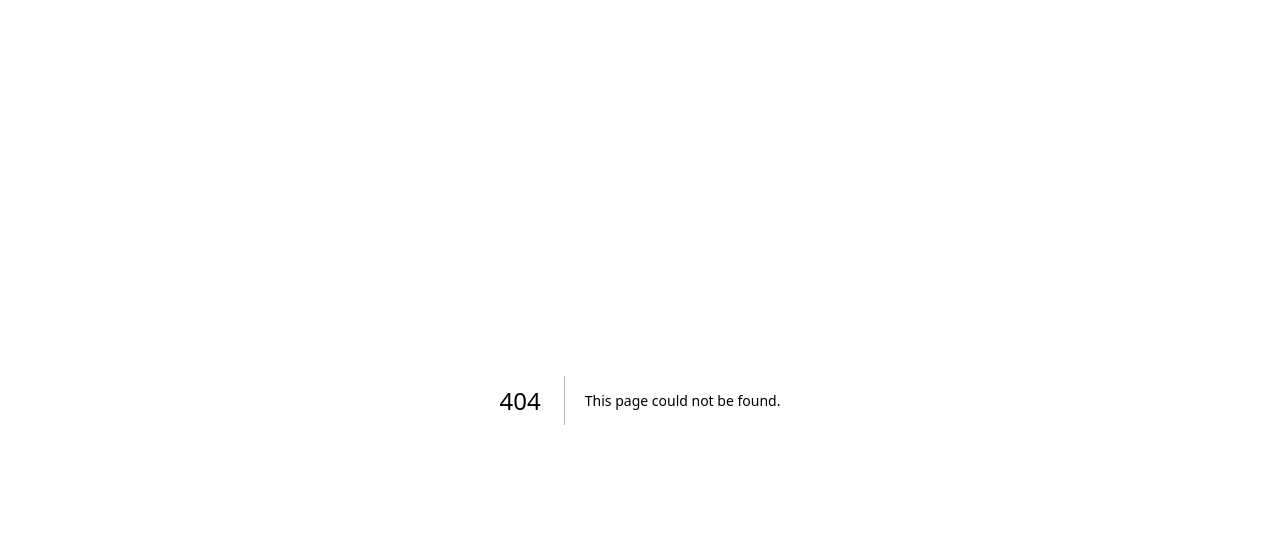
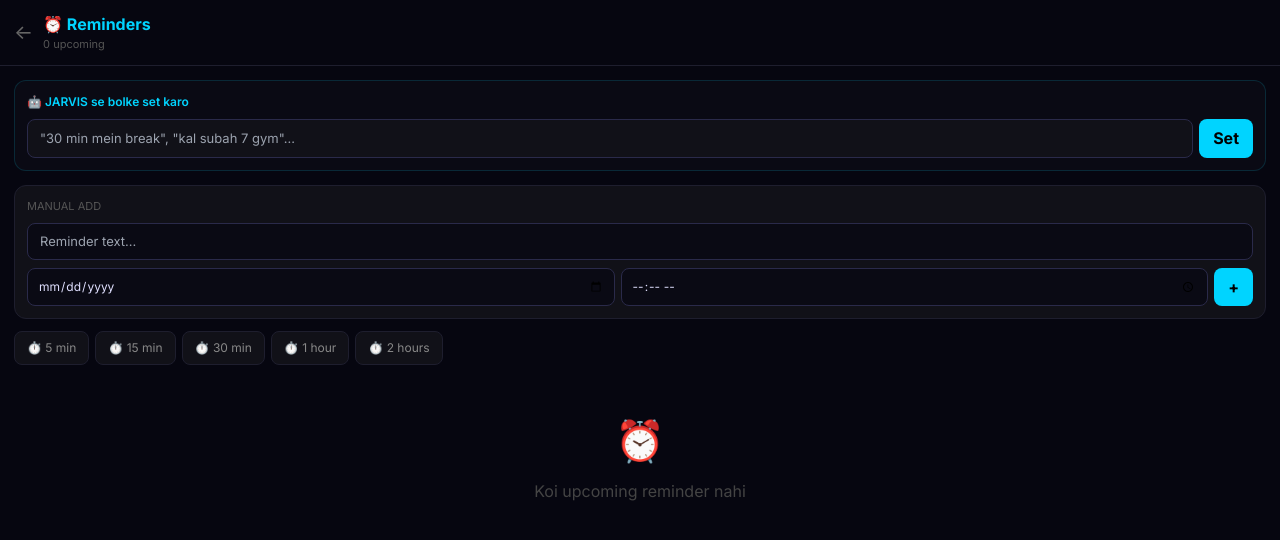
Before and after one commit to prashant998132-cpu/Apple50, a Next.js app: page /reminders in a window 1280 px wide. Before the commit this address had no page. Shown: the top 540 px of the page. Built offline with nearby package versions, Linux system fonts and the light colour scheme.

Commit message:
JARVIS v22: app/reminders/page.tsx

```diff
--- /dev/null
+++ b/app/reminders/page.tsx
@@ -0,0 +1,152 @@
+'use client'
+import React, { useState, useEffect } from 'react'
+import { useRouter } from 'next/navigation'
+import { addReminder, getReminders, deleteReminder, type Reminder } from '@/lib/reminders'
+
+export default function RemindersPage() {
+  const router = useRouter()
+  const [reminders, setReminders] = useState<Reminder[]>([])
+  const [text, setText] = useState('')
+  const [date, setDate] = useState('')
+  const [time, setTime] = useState('')
+  const [aiInput, setAiInput] = useState('')
+  const [aiLoading, setAiLoading] = useState(false)
+  const [added, setAdded] = useState(false)
+
+  useEffect(() => { load() }, [])
+
+  const load = () => {
+    if (typeof window !== 'undefined') setReminders(getReminders())
+  }
+
+  const handleAdd = () => {
+    if (!text.trim() || !time) return
+    const now = new Date()
+    const target = new Date(`${date || now.toISOString().slice(0, 10)}T${time}`)
+    addReminder(text.trim(), target.getTime())
+    setText(''); setTime(''); setDate('')
+    setAdded(true); setTimeout(() => setAdded(false), 2000)
+    load()
+  }
+
+  const handleDelete = (id: string) => { deleteReminder(id); load() }
+
+  const parseWithAI = async () => {
+    if (!aiInput.trim()) return
+    setAiLoading(true)
+    try {
+      const now = new Date()
+      const res = await fetch('/api/stream', {
+        method: 'POST', headers: { 'Content-Type': 'application/json' },
+        body: JSON.stringify({
+          messages: [{ role: 'user', content: `Parse: "${aiInput}"\nCurrent: ${now.toISOString()}\nReturn ONLY JSON: {"message":"what to remind","isoTime":"ISO datetime string"}\nFor "30 min mein" → add 30 mins to current time.` }],
+          mode: 'flash', noStream: true,
+        }),
+      })
+      const d = await res.json()
+      const match = (d.content || '').match(/\{[^}]+\}/)
+      if (match) {
+        const p = JSON.parse(match[0])
+        if (p.message && p.isoTime) {
+          addReminder(p.message, new Date(p.isoTime).getTime())
+          setAiInput(''); load()
+          setAdded(true); setTimeout(() => setAdded(false), 2000)
+        }
+      }
+    } catch {}
+    setAiLoading(false)
+  }
+
+  const quickAdd = (mins: number, msg: string) => {
+    addReminder(msg, Date.now() + mins * 60000)
+    load(); setAdded(true); setTimeout(() => setAdded(false), 1500)
+  }
+
+  const now = Date.now()
+  const upcoming = reminders.filter(r => !r.fired && r.fireAt > now).sort((a, b) => a.fireAt - b.fireAt)
+  const past = reminders.filter(r => r.fired || r.fireAt <= now)
+
+  const fmt = (ts: number) => {
+    const d = new Date(ts)
+    const diff = ts - now
+    if (diff < 0) return `${d.toLocaleTimeString('en-IN', { hour: '2-digit', minute: '2-digit' })} (beet gaya)`
+    if (diff < 3600000) return `${Math.round(diff / 60000)} min mein`
+    if (diff < 86400000) return d.toLocaleTimeString('en-IN', { hour: '2-digit', minute: '2-digit' })
+    return d.toLocaleDateString('en-IN') + ' ' + d.toLocaleTimeString('en-IN', { hour: '2-digit', minute: '2-digit' })
+  }
+
+  return (
+    <div style={{ background: '#060610', minHeight: '100vh', display: 'flex', flexDirection: 'column' }}>
+      <div style={{ display: 'flex', alignItems: 'center', gap: 10, padding: '12px 14px', borderBottom: '1px solid #1e1e2e' }}>
+        <button onClick={() => router.push('/')} style={{ background: 'none', border: 'none', color: '#666', fontSize: 20, cursor: 'pointer' }}>←</button>
+        <div>
+          <div style={{ color: '#00d4ff', fontWeight: 700, fontSize: 16 }}>⏰ Reminders</div>
+          <div style={{ color: '#555', fontSize: 11 }}>{upcoming.length} upcoming</div>
+        </div>
+        {added && <div style={{ marginLeft: 'auto', color: '#22c55e', fontSize: 12 }}>✅ Set!</div>}
+      </div>
+
+      <div style={{ flex: 1, overflowY: 'auto', padding: 14 }}>
+        {/* AI Natural Language */}
+        <div style={{ background: '#0a0a14', border: '1px solid rgba(0,212,255,0.15)', borderRadius: 12, padding: 12, marginBottom: 14 }}>
+          <div style={{ color: '#00d4ff', fontSize: 12, marginBottom: 8, fontWeight: 600 }}>🤖 JARVIS se bolke set karo</div>
+          <div style={{ display: 'flex', gap: 6 }}>
+            <input value={aiInput} onChange={e => setAiInput(e.target.value)} onKeyDown={e => e.key === 'Enter' && parseWithAI()}
+              placeholder='"30 min mein break", "kal subah 7 gym"...'
+              style={{ flex: 1, background: '#111118', border: '1px solid #2a2a4a', borderRadius: 8, padding: '9px 12px', color: '#e0e0ff', fontSize: 13, outline: 'none' }} />
+            <button onClick={parseWithAI} disabled={aiLoading || !aiInput.trim()}
+              style={{ background: '#00d4ff', border: 'none', borderRadius: 8, color: '#000', padding: '0 14px', cursor: 'pointer', fontWeight: 700 }}>
+              {aiLoading ? '⏳' : 'Set'}
+            </button>
+          </div>
+        </div>
+
+        {/* Manual */}
+        <div style={{ background: '#111118', border: '1px solid #1e1e2e', borderRadius: 12, padding: 12, marginBottom: 12 }}>
+          <div style={{ color: '#555', fontSize: 11, marginBottom: 8 }}>MANUAL ADD</div>
+          <input value={text} onChange={e => setText(e.target.value)} placeholder="Reminder text..."
+            style={{ width: '100%', background: '#0a0a14', border: '1px solid #2a2a4a', borderRadius: 8, padding: '8px 12px', color: '#e0e0ff', fontSize: 13, outline: 'none', marginBottom: 8, boxSizing: 'border-box' }} />
+          <div style={{ display: 'flex', gap: 6 }}>
+            <input type="date" value={date} onChange={e => setDate(e.target.value)} style={{ flex: 1, background: '#0a0a14', border: '1px solid #2a2a4a', borderRadius: 8, padding: '8px 10px', color: '#e0e0ff', fontSize: 12, outline: 'none' }} />
+            <input type="time" value={time} onChange={e => setTime(e.target.value)} style={{ flex: 1, background: '#0a0a14', border: '1px solid #2a2a4a', borderRadius: 8, padding: '8px 10px', color: '#e0e0ff', fontSize: 12, outline: 'none' }} />
+            <button onClick={handleAdd} style={{ background: '#00d4ff', border: 'none', borderRadius: 8, color: '#000', padding: '0 14px', cursor: 'pointer', fontWeight: 700 }}>+</button>
+          </div>
+        </div>
+
+        {/* Quick set */}
+        <div style={{ display: 'flex', flexWrap: 'wrap', gap: 6, marginBottom: 16 }}>
+          {[{ m: 5, l: '5 min' }, { m: 15, l: '15 min' }, { m: 30, l: '30 min' }, { m: 60, l: '1 hour' }, { m: 120, l: '2 hours' }].map(q => (
+            <button key={q.m} onClick={() => quickAdd(q.m, `${q.l} reminder`)}
+              style={{ background: '#111118', border: '1px solid #1e1e2e', borderRadius: 8, color: '#888', padding: '7px 12px', cursor: 'pointer', fontSize: 12 }}>
+              ⏱️ {q.l}
+            </button>
+          ))}
+        </div>
+
+        {/* Upcoming list */}
+        {upcoming.length > 0 && (
+          <div>
+            <div style={{ color: '#555', fontSize: 11, marginBottom: 8, fontWeight: 600 }}>UPCOMING</div>
+            {upcoming.map(r => (
+              <div key={r.id} style={{ background: '#0f0f1a', border: '1px solid #1e1e2e', borderRadius: 12, padding: 12, marginBottom: 8, display: 'flex', gap: 10, alignItems: 'center' }}>
+                <span style={{ fontSize: 22 }}>⏰</span>
+                <div style={{ flex: 1 }}>
+                  <div style={{ color: '#e0e0ff', fontSize: 14 }}>{r.message}</div>
+                  <div style={{ color: '#00d4ff', fontSize: 12, marginTop: 2 }}>{fmt(r.fireAt)}</div>
+                </div>
+                <button onClick={() => handleDelete(r.id)} style={{ background: 'none', border: 'none', color: '#333', cursor: 'pointer', fontSize: 16 }}>✕</button>
+              </div>
+            ))}
+          </div>
+        )}
+
+        {upcoming.length === 0 && (
+          <div style={{ textAlign: 'center', padding: 30, color: '#444' }}>
+            <div style={{ fontSize: 40, marginBottom: 8 }}>⏰</div>
+            <div>Koi upcoming reminder nahi</div>
+          </div>
+        )}
+      </div>
+    </div>
+  )
+}
```
